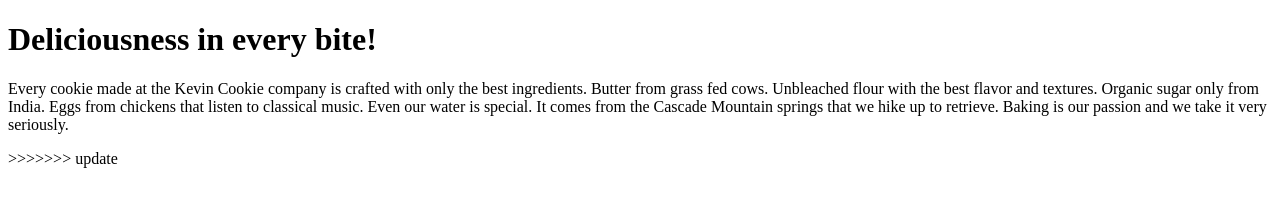
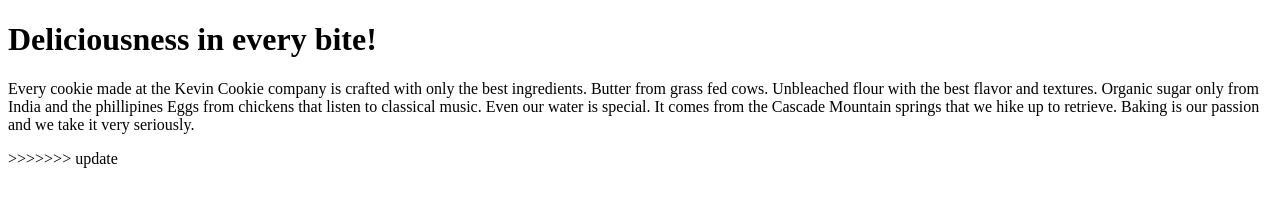
Before and after one commit to Grace-Kabute/cookie.com, a plain HTML site: page index.htm in a window 1280 px wide. Drawn offline with Linux system fonts and the light colour scheme.

Commit message:
Update index.htm

```diff
--- a/index.htm
+++ b/index.htm
@@ -4,7 +4,7 @@
 
 <h1>Deliciousness in every bite!</h1>
 
-<p>Every cookie made at the Kevin Cookie company is crafted with only the best ingredients. Butter from grass fed cows. Unbleached flour with the best flavor and textures. Organic sugar only from India. Eggs from chickens that listen to classical music. Even our water is special. It comes from the Cascade Mountain springs that we hike up to retrieve. Baking is our passion and we take it very seriously.</p>
+<p>Every cookie made at the Kevin Cookie company is crafted with only the best ingredients. Butter from grass fed cows. Unbleached flour with the best flavor and textures. Organic sugar only from India and the phillipines Eggs from chickens that listen to classical music. Even our water is special. It comes from the Cascade Mountain springs that we hike up to retrieve. Baking is our passion and we take it very seriously.</p>
 >>>>>>> update
 
 </body>
```
